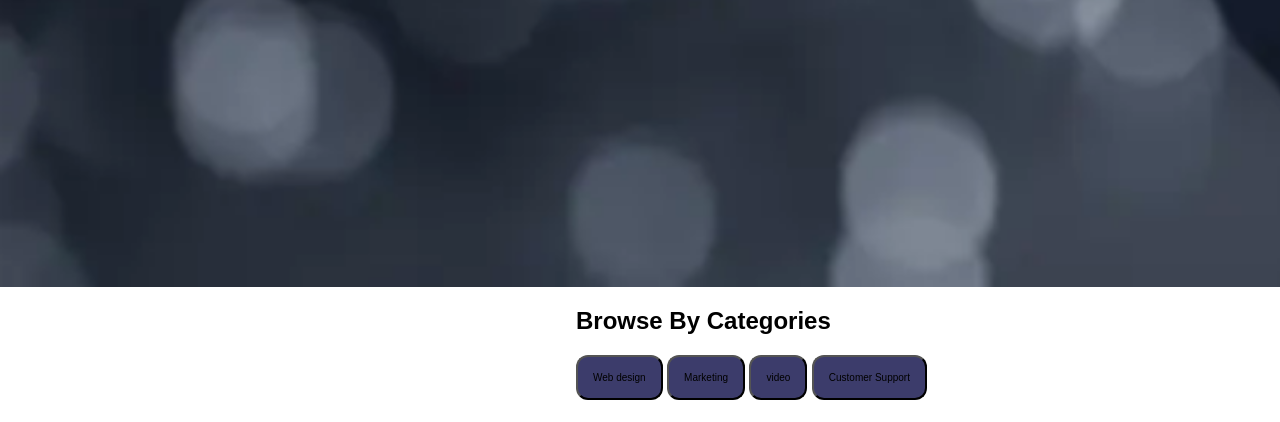
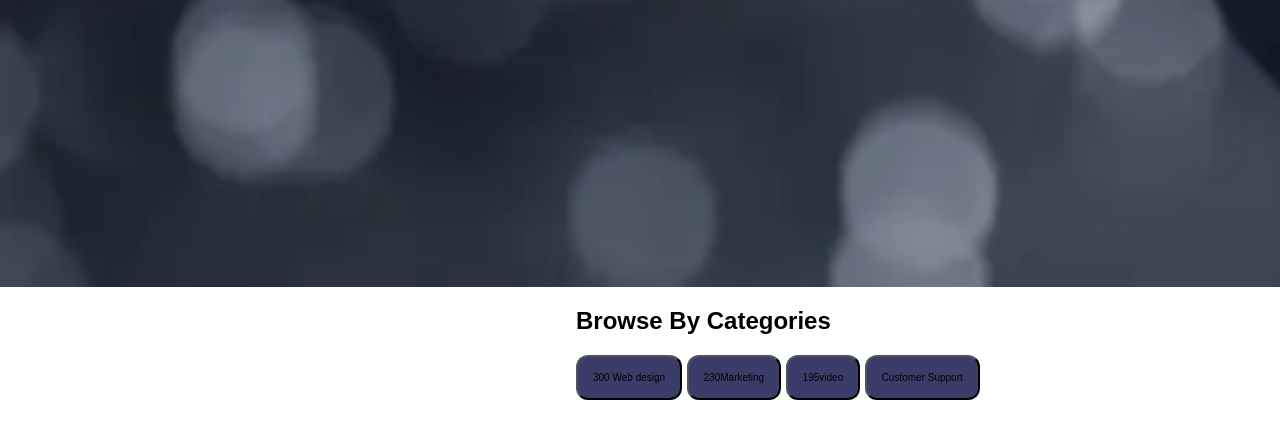
Before and after one commit to Lil-Prech/frontend_jobportal_skye8internship., a plain HTML site: page Job Portal Skye8/indexx.html in a window 1280 px wide. Shown: the part 791-1213 px from the top of the page. Drawn offline with Linux system fonts and the light colour scheme.

Commit message:
Update indexx.html

```diff
--- a/Job Portal Skye8/indexx.html
+++ b/Job Portal Skye8/indexx.html
@@ -76,9 +76,9 @@
         <div class="row">
             <div class="text-center">
                 <h2><span>Browse By Categories</span></h2>
-                <button class="categories"> Web design</button>
-                <button class="categories"> Marketing</button>
-                <button class="categories">video</button>
+                <button class="categories"><badge class=badbe>300</badge> Web design</button>
+                <button class="categories"> <badge class=badbe>230</badge>Marketing</button>
+                <button class="categories"><badge class=badbe>195</badge>video</button>
                 <button class="categories"> Customer Support</button>
             </div>
         </div>
```
